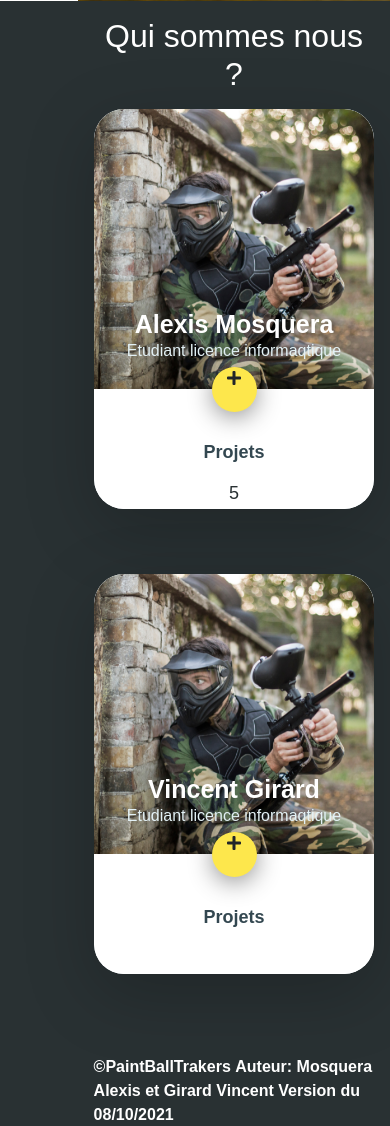
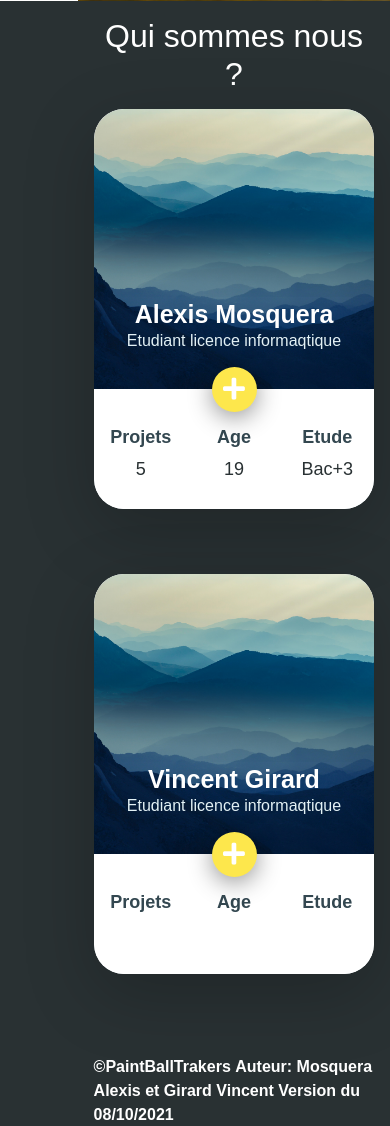
Before and after one commit to PiloaCode/PaintBallTraker-s, a PHP site: page /contact.php in a window 390 px wide. Shown: the part 843-1969 px from the top of the page. Run offline with PHP 8.4, Linux system fonts and the light colour scheme; some libraries are stand-ins or nearby versions.

Commit message:
Finalisation card page contact (Responsive tous écrans)

```diff
--- a/paintballtrackers.com/contact.php
+++ b/paintballtrackers.com/contact.php
@@ -1,5 +1,5 @@
 <?php
-    $title = "PaintBallTraker-s";
+    $title = "PaintBall Trakers";
     $description = "Page contact";
     $h1 = "Contact";
     include_once 'include/header.inc.php';
@@ -21,7 +21,7 @@
                 </div>
             </div>
             <!--Partie basse de la carte-->
-            <div class="pCard_down">
+            <div class="pCard_down_contact">
                 <div>
                     <p>Projets</p>
                     <p>5</p>
@@ -78,7 +78,7 @@
                 </div>
             </div>
             <!--Partie basse de la carte-->
-            <div class="pCard_down">
+            <div class="pCard_down_contact">
                 <div>
                     <p>Projets</p>
                     <p></p>
--- a/paintballtrackers.com/script.js
+++ b/paintballtrackers.com/script.js
@@ -34,16 +34,16 @@ $(function() {
 $(function() {
   "use strict";
   $(".pCard_add_ctAlexis").click(function() {
-      $(".pCard_card_LB").toggleClass("pCard_on");
-      $(".pCard_add_LB i").toggleClass("fa-minus");
+      $(".pCard_card_ctAlexis").toggleClass("pCard_on");
+      $(".pCard_add_ctAlexis i").toggleClass("fa-minus");
   });
 });
 //Permet d'ouvrir/fermer la card contact Vincent
 $(function() {
   "use strict";
   $(".pCard_add_ctVincent").click(function() {
-      $(".pCard_card_LB").toggleClass("pCard_on");
-      $(".pCard_add_LB i").toggleClass("fa-minus");
+      $(".pCard_card_ctVincent").toggleClass("pCard_on");
+      $(".pCard_add_ctVincent i").toggleClass("fa-minus");
   });
 });
 
--- a/paintballtrackers.com/style.css
+++ b/paintballtrackers.com/style.css
@@ -382,18 +382,6 @@ h1,.contact {
   color: #fff;
 }
 
-/*Carte Info - Page Contact*/
-@media (min-width: 1000px ) {
-  .cardAlexis {
-    margin-right: 3%!important;
-  }
-
-  .cardVincent {
-    margin-left: 3%!important;
-  }
-}
-
-
 
 .col-12 {
   margin-bottom: 65px;
@@ -416,6 +404,17 @@ h1,.contact {
   .pCard_card_LB {
     margin-right: auto !important;
     margin-left: 10px !important;
+  }
+}
+
+/*Responsive card page contact pour tablette, moyen et grand écran*/
+@media (min-width: 768px){
+.pCard_card_ctAlexis {
+    margin-left: auto !important;
+    margin-right: 20px !important;
+  }
+  .pCard_card_ctVincent{
+    margin-left: 20px !important;
   }
 }
 /*Responsive pour grand écran*/
@@ -645,7 +644,7 @@ h1,.contact {
   border-top-left-radius: 30px;
   border-top-right-radius: 30px;
   transition: 0.5s ease-in-out;
-  background-image: url(img/LesBombes.png);
+  background-image: url(img/profile1.png);
 }
 /*Partie haute Card contact Vincent*/
 .pCard_card_ctVincent .pCard_up {
@@ -659,7 +658,7 @@ h1,.contact {
   border-top-left-radius: 30px;
   border-top-right-radius: 30px;
   transition: 0.5s ease-in-out;
-  background-image: url(img/LesBombes.png);
+  background-image: url(img/profile1.png);
 }
 /*Partie haute de la Card une fois activé*/
 .pCard_on .pCard_up {
@@ -705,7 +704,7 @@ h1,.contact {
 /*Texte de la partie haute de la Card contact Alexis*/
 .pCard_card_ctAlexis .pCard_up .pCard_text {
   position: absolute;
-  top: 200px;
+  top: 190px;
   left: 0;
   right: 0;
   color: #f1f7f9;
@@ -714,7 +713,7 @@ h1,.contact {
 /*Texte de la partie haute de la Card contact Vincent*/
 .pCard_card_ctVincent .pCard_up .pCard_text {
   position: absolute;
-  top: 200px;
+  top: 190px;
   left: 0;
   right: 0;
   color: #f1f7f9;
@@ -931,7 +930,7 @@ h1,.contact {
   transition: 0.5 ease-in-out;
 }
 /*Partie basse de la Card contact Alexis*/
-.pCard_card_ctAlexis .pCard_down {
+.pCard_card_ctAlexis .pCard_down_contact {
   background-color: #fff;
   position: absolute;
   bottom: 0px;
@@ -943,7 +942,7 @@ h1,.contact {
   transition: 0.5 ease-in-out;
 }
 /*Partie basse de la Card contact Vincent*/
-.pCard_card_ctVincent .pCard_down {
+.pCard_card_ctVincent .pCard_down_contact {
   background-color: #fff;
   position: absolute;
   bottom: 0px;
@@ -956,6 +955,11 @@ h1,.contact {
 }
 /*Action de la partie basse des Card une fois activé*/
 .pCard_on .pCard_down {
+  height: 100px;
+  box-shadow: 0 0 30px #cfd8dc;
+}
+/*Action de la partie basse des Card une fois activé*/
+.pCard_on .pCard_down_contact {
   height: 100px;
   box-shadow: 0 0 30px #cfd8dc;
 }
@@ -991,23 +995,28 @@ h1,.contact {
   font-size: 18px;
   transition: 0.5s ease-in-out;
 }
-.pCard_card_ctAlexis .pCard_down div {
-  width: 100%;
+.pCard_card_ctAlexis .pCard_down_contact div {
+  width: 33.333%;
+  float: left;
   text-align: center;
-  margin-top: 50px;
+  margin-top: 30px;
   font-size: 18px;
   transition: 0.5s ease-in-out;
 }
-.pCard_card_ctVincent .pCard_down div {
-  width: 100%;
+.pCard_card_ctVincent .pCard_down_contact div {
+  width: 33.333%;
+  float: left;
   text-align: center;
-  margin-top: 50px;
+  margin-top: 30px;
   font-size: 18px;
   transition: 0.5s ease-in-out;
 }
 
 .pCard_on .pCard_down div  {
   margin-top: 40px;
+}
+.pCard_on .pCard_down_contact div  {
+  margin-top: 17px;
 }
 
 .pCard_card_BR .pCard_down div  p:first-of-type {
@@ -1033,12 +1042,12 @@ h1,.contact {
   font-weight: 700;
   margin-bottom: 5px;
 }
-.pCard_card_ctAlexis .pCard_down div  p:first-of-type {
+.pCard_card_ctAlexis .pCard_down_contact div  p:first-of-type {
   color: #334750;
   font-weight: 700;
   margin-bottom: 5px;
 }
-.pCard_card_ctVincent .pCard_down div  p:first-of-type {
+.pCard_card_ctVincent .pCard_down_contact div  p:first-of-type {
   color: #334750;
   font-weight: 700;
   margin-bottom: 5px;
@@ -1130,19 +1139,22 @@ h1,.contact {
   line-height: 44px;
 }
 /*Bouton d'activation Card*/
-.pCard_card_ctAlexis .pCard_up .pCard_add_LB i {
+.pCard_card_ctAlexis .pCard_up .pCard_add_ctAlexis i {
   color: #fff;
   font-size: 25px;
   line-height: 44px;
 }
 /*Bouton d'activation Card*/
-.pCard_card_ctVincent .pCard_up .pCard_add_LB i {
+.pCard_card_ctVincent .pCard_up .pCard_add_ctVincent i {
   color: #fff;
   font-size: 25px;
   line-height: 44px;
 }
 
 .pCard_down p {
+  color: #293133;
+}
+.pCard_down_contact p {
   color: #293133;
 }
 
```
